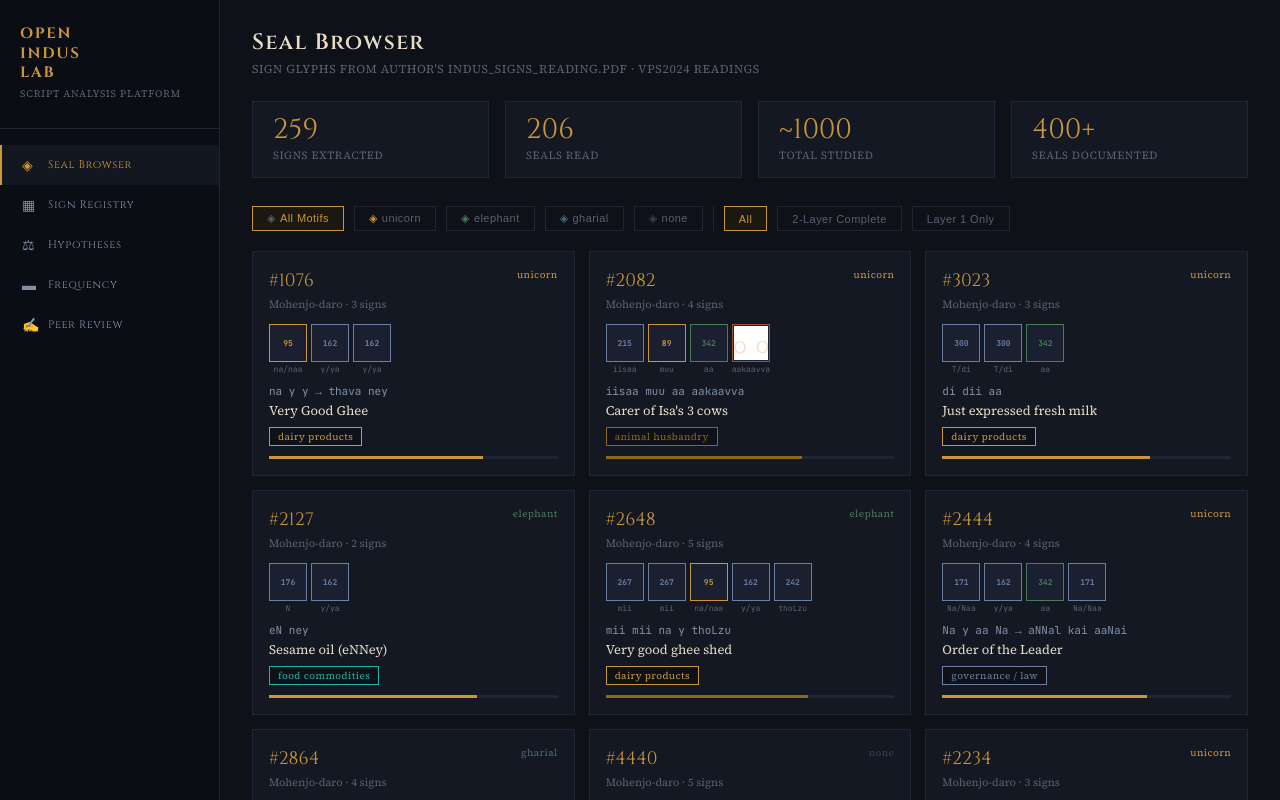
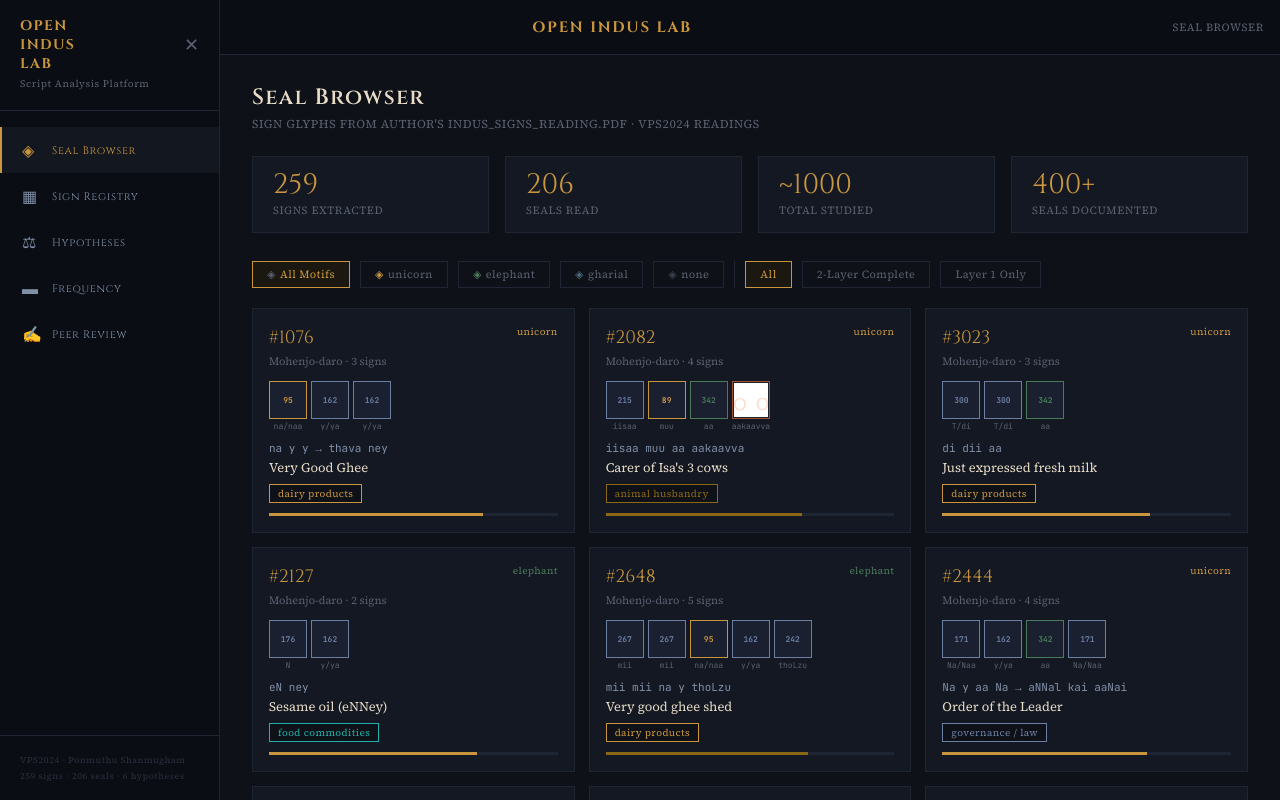
Before and after one commit to premkumar2306/open-indus-lab, a React (Vite) app in the folder frontend/: page / in a window 1280 px wide. Shown: the top 800 px of the page. Built offline with nearby package versions, Linux system fonts and the light colour scheme.

Commit message:
Fix: mobile responsive layout + sidebar close on tap

```diff
--- a/frontend/src/App.jsx
+++ b/frontend/src/App.jsx
@@ -483,35 +483,219 @@ function PeerReview() {
   );
 }
 
-// ── APP ───────────────────────────────────────────────────
+// ── MOBILE RESPONSIVE APP ────────────────────────────────
 export default function App() {
-  const [page,setPage] = useState("seals");
-  const [sel,setSel] = useState(null);
-  const nav = [{id:"seals",icon:"◈",label:"Seal Browser"},{id:"signs",icon:"▦",label:"Sign Registry"},{id:"hyps",icon:"⚖",label:"Hypotheses"},{id:"charts",icon:"▬",label:"Frequency"},{id:"review",icon:"✍",label:"Peer Review"}];
+  const [page, setPage]         = useState("seals");
+  const [sel, setSel]           = useState(null);
+  const [sidebarOpen, setSidebar] = useState(false);
+
+  const nav = [
+    {id:"seals",  icon:"◈", label:"Seal Browser"},
+    {id:"signs",  icon:"▦", label:"Sign Registry"},
+    {id:"hyps",   icon:"⚖", label:"Hypotheses"},
+    {id:"charts", icon:"▬", label:"Frequency"},
+    {id:"review", icon:"✍", label:"Peer Review"},
+  ];
+
+  const navigate = (id) => {
+    setPage(id);
+    setSidebar(false);   // always close sidebar on navigation
+    setSel(null);
+  };
+
   return (
-    <div style={S.app}>
-      <div style={S.sidebar}>
-        <div style={S.logo}>
-          <div style={S.logoTitle}>OPEN<br/>INDUS<br/>LAB</div>
-          <div style={S.logoSub}>Script Analysis Platform</div>
+    <div style={{fontFamily:"'Source Serif 4',Georgia,serif",background:"#0e1117",minHeight:"100vh",color:"#e8dcc8",display:"flex",flexDirection:"column"}}>
+
+      {/* ── TOP BAR (mobile) ─────────────────────────────── */}
+      <div style={{
+        display:"flex", alignItems:"center", justifyContent:"space-between",
+        background:"#0a0d13", borderBottom:"1px solid #1e2533",
+        padding:"12px 16px", position:"sticky", top:0, zIndex:100,
+      }}>
+        {/* Hamburger */}
+        <button
+          onClick={() => setSidebar(o => !o)}
+          style={{background:"none",border:"none",color:"#c9963e",fontSize:22,cursor:"pointer",padding:"4px 8px",lineHeight:1}}
+          aria-label="Toggle menu"
+        >
+          {sidebarOpen ? "✕" : "☰"}
+        </button>
+
+        {/* Logo centre */}
+        <span style={{fontFamily:"'Cinzel',serif",fontSize:15,color:"#c9963e",letterSpacing:"0.12em",fontWeight:700}}>
+          OPEN INDUS LAB
+        </span>
+
+        {/* Current page label */}
+        <span style={{fontSize:11,color:"#5a6070",letterSpacing:"0.06em",textTransform:"uppercase"}}>
+          {nav.find(n=>n.id===page)?.label}
+        </span>
       </div>
-        <div style={{padding:"16px 0"}}>
-          {nav.map(n=><div key={n.id} style={S.navItem(page===n.id)} onClick={()=>setPage(n.id)}><span style={{fontSize:14,width:16}}>{n.icon}</span><span style={{fontFamily:"'Cinzel',serif",fontSize:11,letterSpacing:"0.06em"}}>{n.label}</span></div>)}
+
+      {/* ── BODY ─────────────────────────────────────────── */}
+      <div style={{display:"flex",flex:1,position:"relative",overflow:"hidden"}}>
+
+        {/* ── OVERLAY (mobile, closes sidebar on tap) ────── */}
+        {sidebarOpen && (
+          <div
+            onClick={() => setSidebar(false)}
+            style={{
+              position:"fixed",inset:0,background:"rgba(0,0,0,0.6)",
+              zIndex:200,
+            }}
+          />
+        )}
+
+        {/* ── SIDEBAR ──────────────────────────────────────
+            Desktop: always visible as a fixed left column.
+            Mobile:  slides in from left as an overlay.
+        ───────────────────────────────────────────────── */}
+        <div style={{
+          position:"fixed", top:0, left:0,
+          width:220, height:"100vh",
+          background:"#0a0d13", borderRight:"1px solid #1e2533",
+          display:"flex", flexDirection:"column",
+          zIndex:300,
+          // Desktop: always shown via translate(0). Mobile: slide in/out.
+          transform: sidebarOpen ? "translateX(0)" : "translateX(-100%)",
+          transition:"transform 0.25s ease",
+          // Desktop override via media query — applied inline isn't possible,
+          // so we use a wrapper trick below for ≥768px
+        }}
+          className="sidebar"
+        >
+          {/* Close button inside sidebar (mobile) */}
+          <div style={{display:"flex",alignItems:"center",justifyContent:"space-between",padding:"16px 20px 0"}}>
+            <div style={{fontFamily:"'Cinzel',serif",fontSize:14,color:"#c9963e",letterSpacing:"0.1em",fontWeight:700}}>
+              OPEN<br/>INDUS<br/>LAB
             </div>
-        <div style={{marginTop:"auto",padding:"16px 20px",borderTop:"1px solid #1e2533"}}>
-          <div style={{fontSize:9,color:"#2a3040",letterSpacing:"0.06em",lineHeight:1.7}}>VPS2024 HYPOTHESIS<br/>Ponmuthu Shanmugham<br/><span style={{color:"#1e2533"}}>────────</span><br/>259 sign glyphs<br/>206 seals read<br/>6 hypotheses</div>
+            <button
+              onClick={() => setSidebar(false)}
+              style={{background:"none",border:"none",color:"#5a6070",fontSize:18,cursor:"pointer"}}
+            >✕</button>
+          </div>
+          <div style={{fontSize:10,color:"#5a6070",padding:"4px 20px 20px",letterSpacing:"0.06em",borderBottom:"1px solid #1e2533"}}>
+            Script Analysis Platform
+          </div>
+
+          <div style={{padding:"16px 0",flex:1}}>
+            {nav.map(n => (
+              <div
+                key={n.id}
+                onClick={() => navigate(n.id)}
+                style={{
+                  display:"flex",alignItems:"center",gap:10,
+                  padding:"12px 20px",cursor:"pointer",
+                  fontSize:13,letterSpacing:"0.04em",
+                  color:page===n.id?"#c9963e":"#8090a8",
+                  background:page===n.id?"#13171f":"transparent",
+                  borderLeft:page===n.id?"2px solid #c9963e":"2px solid transparent",
+                }}
+              >
+                <span style={{fontSize:16,width:20}}>{n.icon}</span>
+                <span style={{fontFamily:"'Cinzel',serif",fontSize:11,letterSpacing:"0.06em"}}>{n.label}</span>
+              </div>
+            ))}
+          </div>
+
+          <div style={{padding:"16px 20px",borderTop:"1px solid #1e2533"}}>
+            <div style={{fontSize:9,color:"#2a3040",letterSpacing:"0.06em",lineHeight:1.8}}>
+              VPS2024 · Ponmuthu Shanmugham<br/>
+              259 signs · 206 seals · 6 hypotheses
             </div>
           </div>
-      <div style={S.main}>
-        {page==="seals" && <div style={{display:"grid",gridTemplateColumns:sel?"1fr 360px":"1fr",gap:24}}>
+        </div>
+
+        {/* ── MAIN CONTENT ─────────────────────────────────
+            Left margin = 220px on desktop (sidebar width).
+            On mobile sidebar is an overlay so no margin.
+        ───────────────────────────────────────────────── */}
+        <div
+          className="main-content"
+          style={{
+            flex:1,
+            overflow:"auto",
+            padding:"20px 16px",
+            // Desktop: pushed right by sidebar
+            marginLeft:0,
+          }}
+        >
+          {page==="seals" && (
+            <div style={{
+              display:"grid",
+              gridTemplateColumns: sel ? "1fr" : "1fr",
+              gap:20,
+            }}>
               <SealBrowser onSelect={setSel} selected={sel}/>
-          {sel && <SealDetail seal={sel} onClose={()=>setSel(null)}/>}
-        </div>}
+              {sel && (
+                <div>
+                  <SealDetail seal={sel} onClose={()=>setSel(null)}/>
+                </div>
+              )}
+            </div>
+          )}
           {page==="signs"  && <SignRegistry/>}
           {page==="hyps"   && <HypothesisViewer/>}
           {page==="charts" && <FrequencyDashboard/>}
           {page==="review" && <PeerReview/>}
         </div>
       </div>
+
+      {/* ── BOTTOM NAV BAR (mobile only) ─────────────────── */}
+      <div style={{
+        display:"flex", background:"#0a0d13",
+        borderTop:"1px solid #1e2533",
+        position:"sticky", bottom:0, zIndex:100,
+      }}
+        className="bottom-nav"
+      >
+        {nav.map(n => (
+          <button
+            key={n.id}
+            onClick={() => navigate(n.id)}
+            style={{
+              flex:1, background:"none", border:"none",
+              padding:"10px 4px 8px",
+              color:page===n.id?"#c9963e":"#4a5060",
+              cursor:"pointer", fontSize:18,
+              borderTop:page===n.id?"2px solid #c9963e":"2px solid transparent",
+            }}
+            aria-label={n.label}
+          >
+            <div>{n.icon}</div>
+            <div style={{fontSize:8,letterSpacing:"0.04em",marginTop:2,
+              fontFamily:"'Cinzel',serif",
+              color:page===n.id?"#c9963e":"#3a4050"}}>
+              {n.label.split(" ")[0]}
+            </div>
+          </button>
+        ))}
+      </div>
+
+      {/* ── RESPONSIVE CSS ───────────────────────────────── */}
+      <style>{`
+        @media (min-width: 768px) {
+          .sidebar {
+            transform: translateX(0) !important;
+            position: fixed !important;
+            top: 0 !important;
+          }
+          .main-content {
+            margin-left: 220px !important;
+            padding: 28px 32px !important;
+          }
+          .bottom-nav {
+            display: none !important;
+          }
+        }
+        @media (max-width: 767px) {
+          .sidebar {
+            top: 0 !important;
+          }
+        }
+        * { box-sizing: border-box; }
+        button { font-family: inherit; }
+      `}</style>
+    </div>
   );
 }
```
Lines whose indentation alone changed are shown as unchanged.
